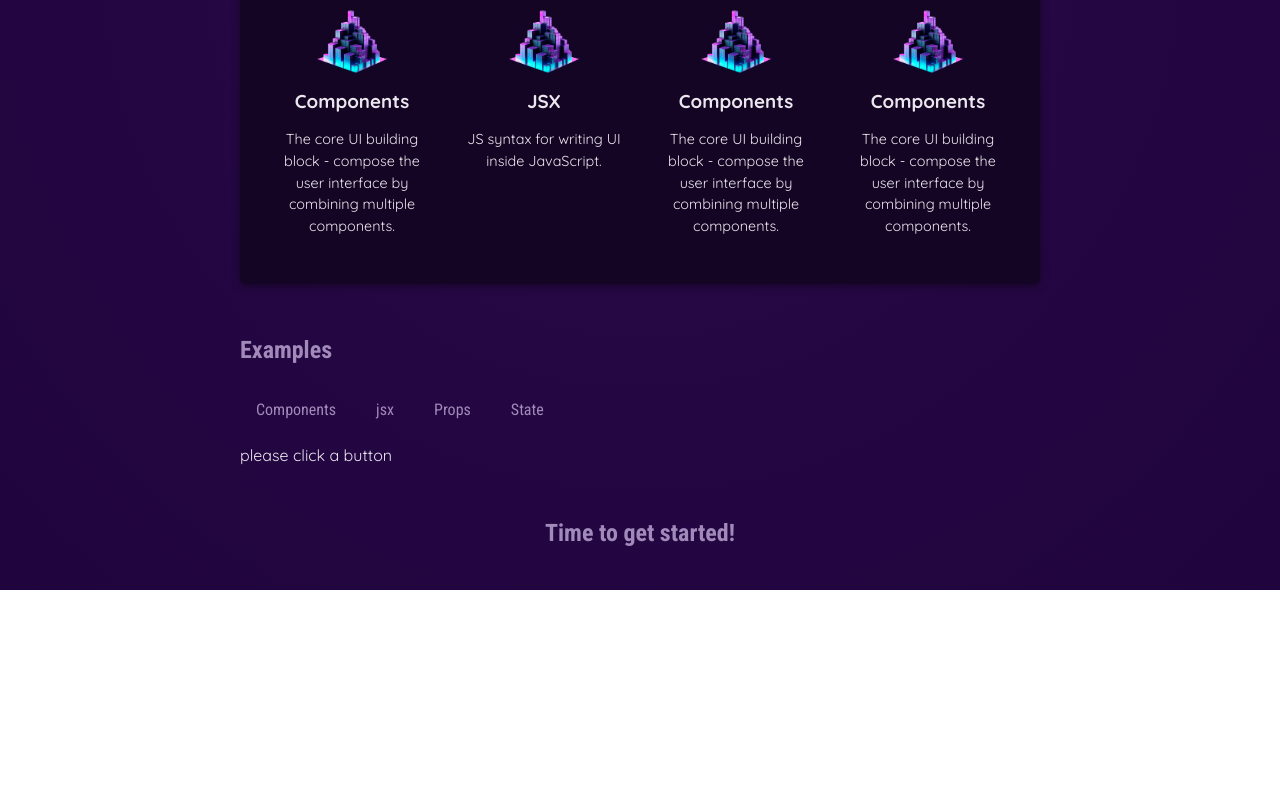
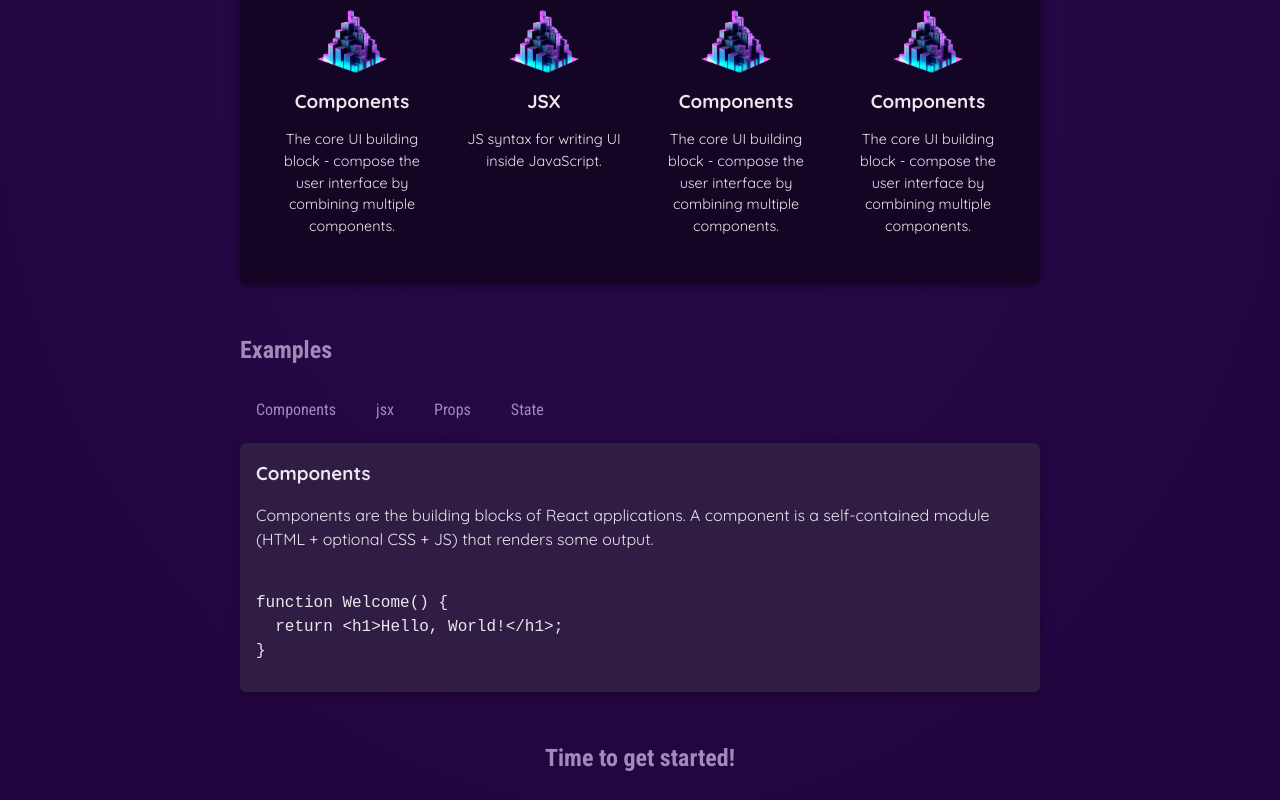
Before and after one commit to RAJESH2961/udemy-react-practice, a React (Vite) app in the folder Section-3/: page / in a window 1280 px wide. Shown: the part 690-1490 px from the top of the page. Before the commit the page ends 1280 px from the top, so only its background shows below. Built offline with nearby package versions, Linux system fonts and the light colour scheme.

Commit message:
Exported Data from External file and used code tag to display and update content dynamically

```diff
--- a/Section-3/src/App.jsx
+++ b/Section-3/src/App.jsx
@@ -27,7 +27,7 @@ function genRandomInt(max){
   return Math.floor(Math.random() * (max+1));
 }
 
-
+import { EXAMPLES } from './data-with-examples.js';
 //Dynamic path
 import reactImg from './assets/react-core-concepts.png'
 function Header(){
@@ -60,7 +60,7 @@ import { useState } from 'react';
 
 
 function App() {
-  const [selectedTopic, setSelectedTopic] = useState('please click a button');
+  const [selectedTopic, setSelectedTopic] = useState('components');
 
   function handleSelect(selectedButton){
     //Selected button may be 4, components,jsx,props,state
@@ -148,7 +148,16 @@ function App() {
 
           {/* <TabButton label="Hello"></TabButton> */}
           </menu>
-          {selectedTopic}
+          {/* {selectedTopic} */}
+          <div id="tab-content">
+            <h3>{EXAMPLES[selectedTopic].title}</h3>
+            <p>{EXAMPLES[selectedTopic].description}</p>
+            <pre>
+              <code>
+              {EXAMPLES[selectedTopic].code}
+              </code>
+            </pre>
+          </div>
         </section>
         <h2>Time to get started!</h2>
       </main>
--- /dev/null
+++ b/Section-3/src/data-with-examples.js
@@ -0,0 +1,82 @@
+import componentsImg from './assets/components.png';
+import propsImg from './assets/config.png';
+import jsxImg from './assets/jsx-ui.png';
+import stateImg from './assets/state-mgmt.png';
+
+export const CORE_CONCEPTS = [
+  {
+    image: componentsImg,
+    title: 'Components',
+    description:
+      'The core UI building block - compose the user interface by combining multiple components.',
+  },
+  {
+    image: jsxImg,
+    title: 'JSX',
+    description:
+      'Return (potentially dynamic) HTML(ish) code to define the actual markup that will be rendered.',
+  },
+  {
+    image: propsImg,
+    title: 'Props',
+    description:
+      'Make components configurable (and therefore reusable) by passing input data to them.',
+  },
+  {
+    image: stateImg,
+    title: 'State',
+    description:
+      'React-managed data which, when changed, causes the component to re-render & the UI to update.',
+  },
+];
+
+export const EXAMPLES = {
+  components: {
+    title: 'Components',
+    description:
+      'Components are the building blocks of React applications. A component is a self-contained module (HTML + optional CSS + JS) that renders some output.',
+    code: `
+function Welcome() {
+  return <h1>Hello, World!</h1>;
+}`,
+  },
+  jsx: {
+    title: 'JSX',
+    description:
+      'JSX is a syntax extension to JavaScript. It is similar to a template language, but it has full power of JavaScript (e.g., it may output dynamic content).',
+    code: `
+<div>
+  <h1>Welcome {userName}</h1>
+  <p>Time to learn React!</p>
+</div>`,
+  },
+  props: {
+    title: 'Props',
+    description:
+      'Components accept arbitrary inputs called props. They are like function arguments.',
+    code: `
+function Welcome(props) {
+  return <h1>Hello, {props.name}</h1>;
+}`,
+  },
+  state: {
+    title: 'State',
+    description:
+      'State allows React components to change their output over time in response to user actions, network responses, and anything else.',
+    code: `
+function Counter() {
+  const [isVisible, setIsVisible] = useState(false);
+
+  function handleClick() {
+    setIsVisible(true);
+  }
+
+  return (
+    <div>
+      <button onClick={handleClick}>Show Details</button>
+      {isVisible && <p>Amazing details!</p>}
+    </div>
+  );
+}`,
+  },
+};
```
